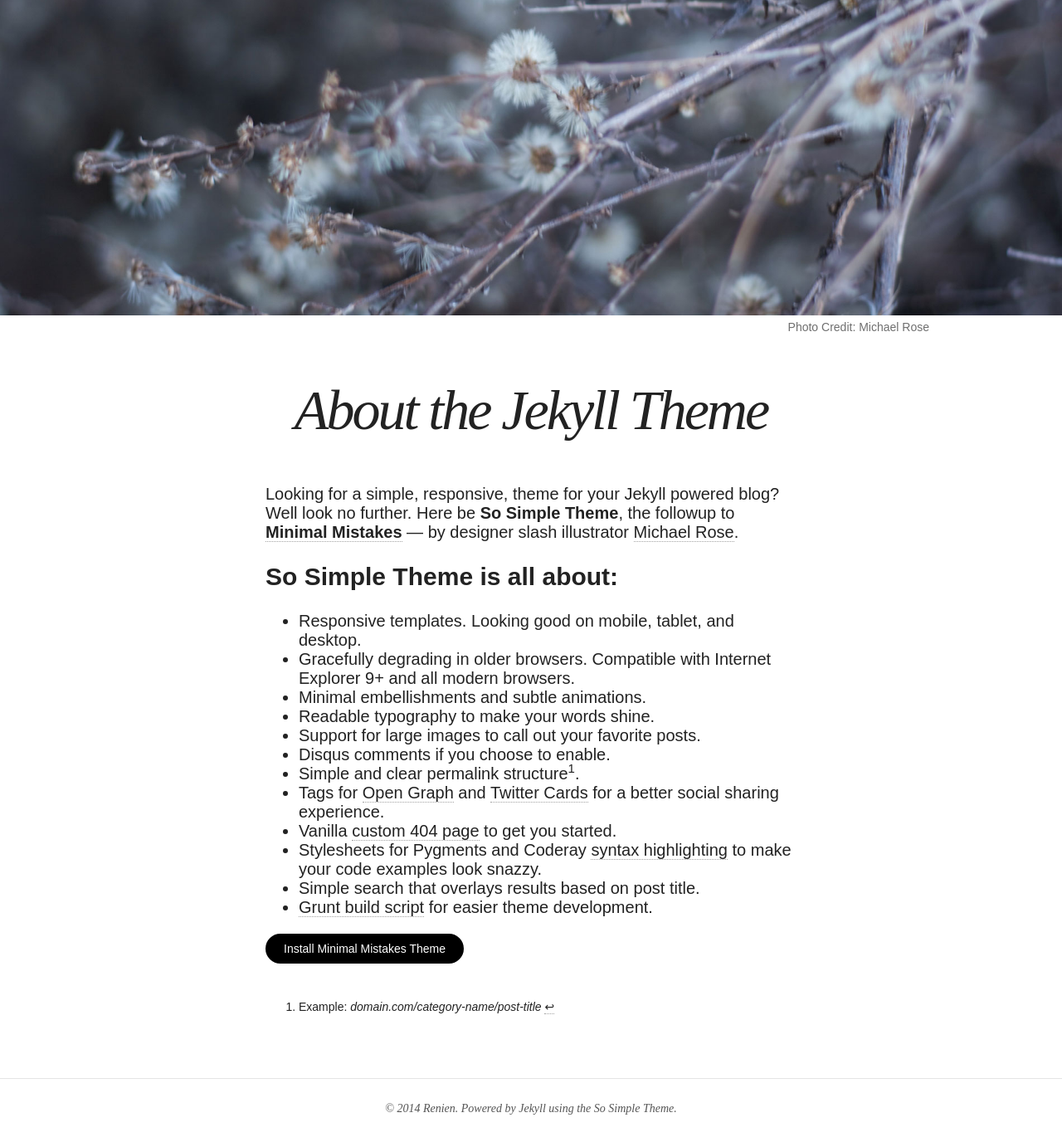
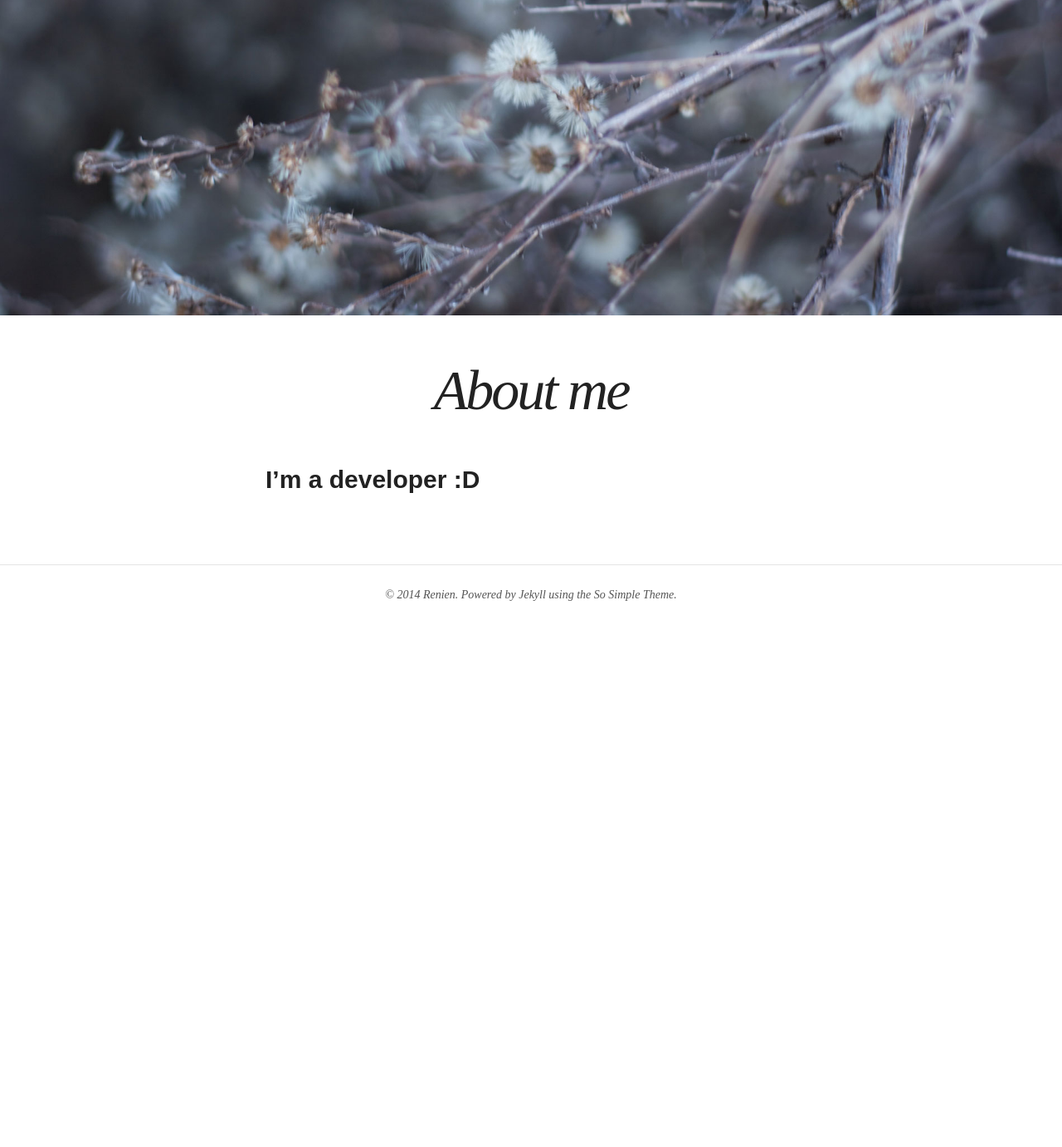
Before and after one commit to Renien/Renien.github.io, a Jekyll site: the page built from about.md, in a window 1280 px wide and 1400 px high, scrolled down 314 px. Shown: the top 1382 px of the window at 83% size. Built offline with Jekyll 4.4.1, drawn with Linux system fonts in a browser that asks for light colours; nearby versions of some CDN libraries; after the commit the page ends 1095 px from its top, so only the background shows below that.

Commit message:
Update about.md

```diff
--- a/about.md
+++ b/about.md
@@ -1,32 +1,15 @@
 ---
 layout: page
 permalink: /about/
-title: About the Jekyll Theme
+title: About me
 tags: [Jekyll, theme, simple, minimal, minimalism, responsive]
-modified: 2013-09-13
+modified: 2014-08-05
 image:
   feature: so-simple-sample-image-4.jpg
-  credit: Michael Rose
-  creditlink: http://mademistakes.com
+  credit:
+  creditlink:
 ---
 
-Looking for a simple, responsive, theme for your Jekyll powered blog? Well look no further. Here be **So Simple Theme**, the followup to [**Minimal Mistakes**](http://mmistakes.github.io/minimal-mistakes) --- by designer slash illustrator [Michael Rose](http://mademistakes.com).
-
-## So Simple Theme is all about:
-
-* Responsive templates. Looking good on mobile, tablet, and desktop.
-* Gracefully degrading in older browsers. Compatible with Internet Explorer 9+ and all modern browsers.
-* Minimal embellishments and subtle animations.
-* Readable typography to make your words shine.
-* Support for large images to call out your favorite posts.
-* Disqus comments if you choose to enable.
-* Simple and clear permalink structure[^1].
-* Tags for [Open Graph](https://developers.facebook.com/docs/opengraph/) and [Twitter Cards](https://dev.twitter.com/docs/cards) for a better social sharing experience.
-* Vanilla [custom 404 page]({{ site.url }}/404.html) to get you started.
-* Stylesheets for Pygments and Coderay [syntax highlighting](http://mmistakes.github.io/so-simple-theme/articles/code-highlighting-post/) to make your code examples look snazzy.
-* Simple search that overlays results based on post title.
-* [Grunt build script]({{ site.url }}/theme-setup/index.html#theme-development) for easier theme development.
-
-<a markdown="0" href="{{ site.url }}/theme-setup" class="btn">Install Minimal Mistakes Theme</a>
+##I'm a developer :D
 
 [^1]: Example: *domain.com/category-name/post-title*
```
Also changed, not shown: _posts/2014-06-19-author-override.md (+4 -4 lines), README.md.
